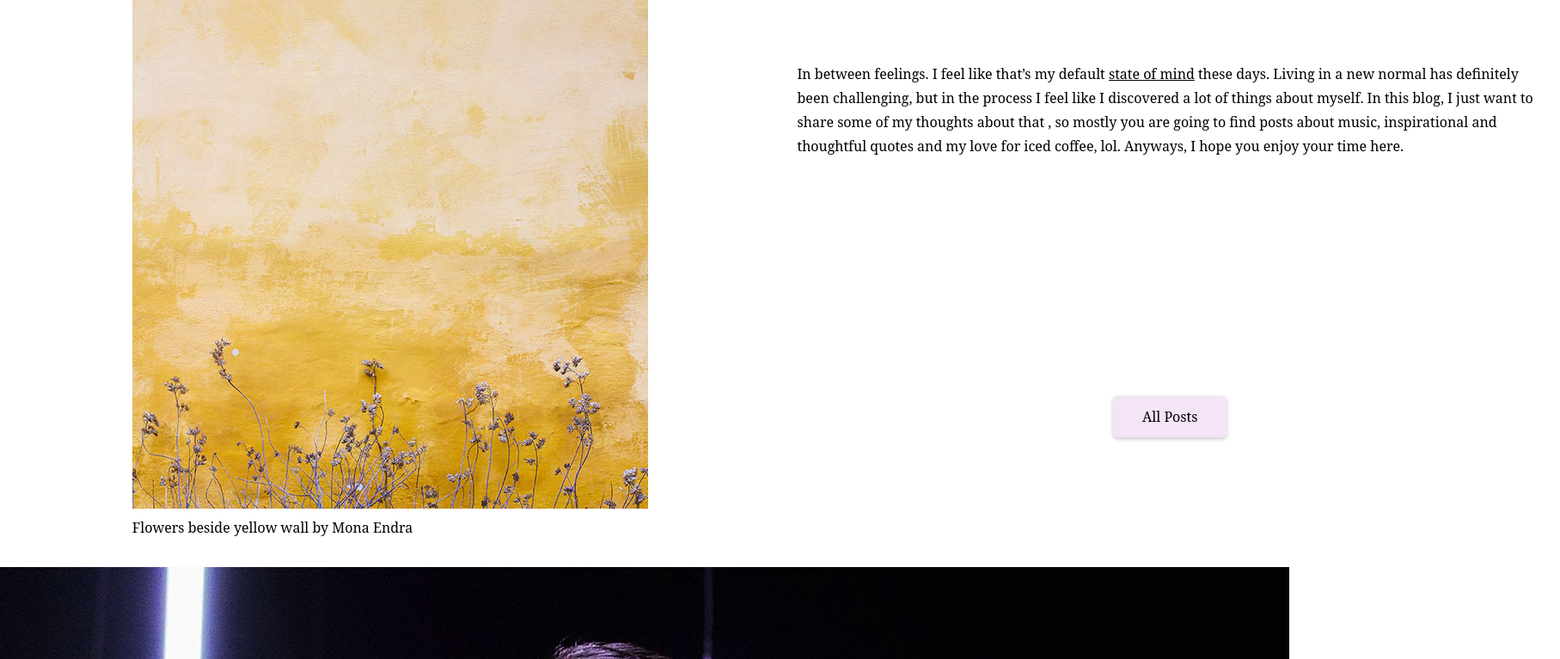
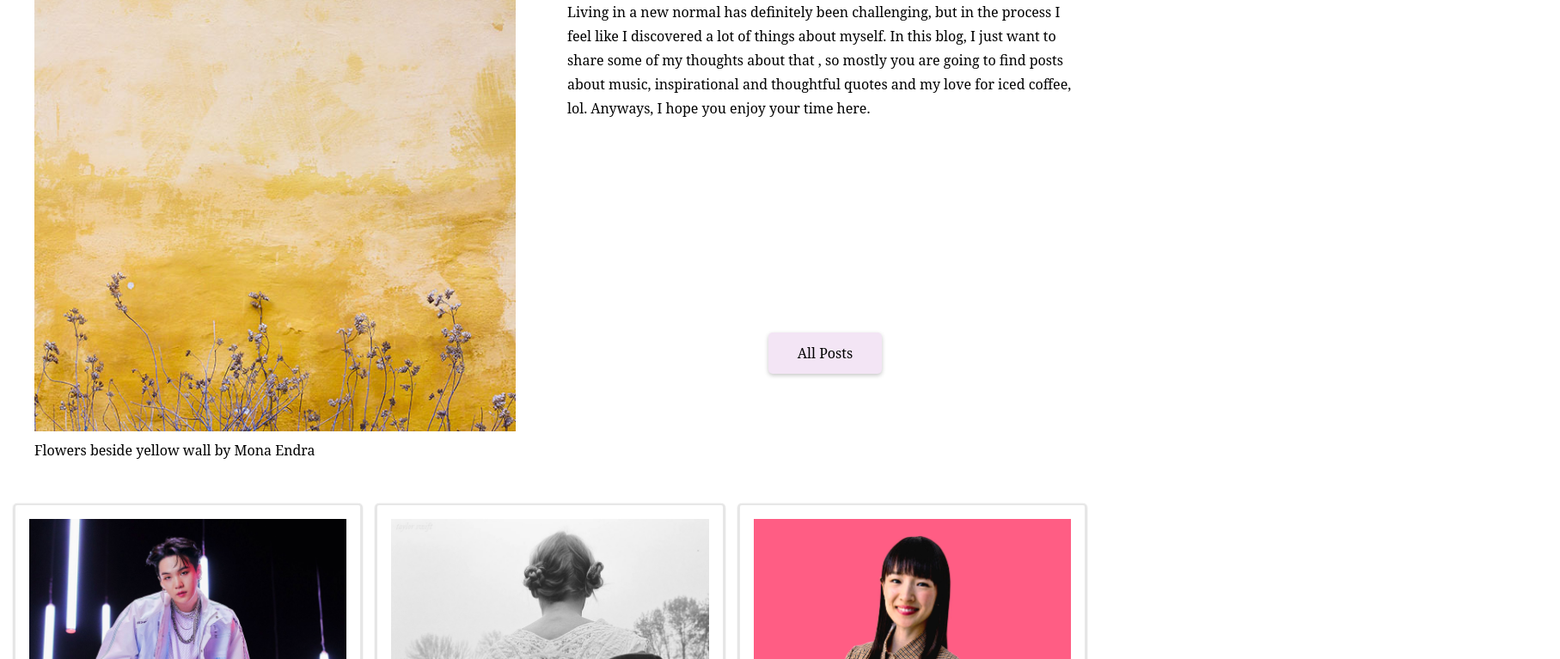
Before and after one commit to anniemh/personal-blog, a plain HTML site: page index.html in a window 1280 px wide. Shown: the part 223-990 px from the top of the page at 86% size, 1815 px wide, since content can reach past the window. Drawn offline with Linux system fonts and the light colour scheme; the site is published under a folder, as on GitHub Pages, so addresses that start at the root find nothing.

Commit message:
Update main.css

```diff
--- a/resources/css/main.css
+++ b/resources/css/main.css
@@ -1,6 +1,6 @@
-@import url(/resources/css/typography.css);
-@import url(/resources/css/nav.css);
-@import url(/resources/css/blog-cards.css);
+@import url(../css/typography.css);
+@import url(../css/nav.css);
+@import url(../css/blog-cards.css);
 
 * {
     box-sizing: border-box;
```
